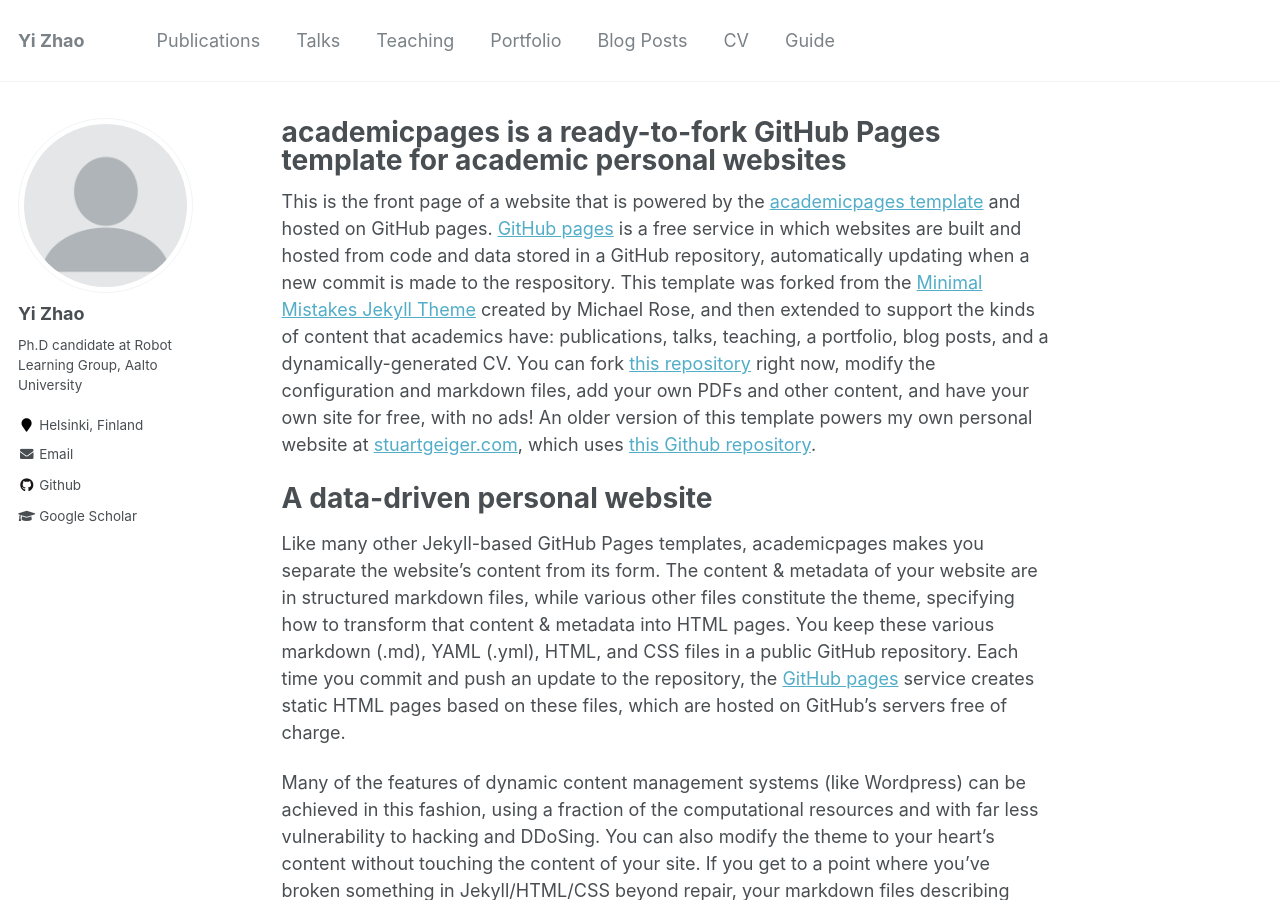
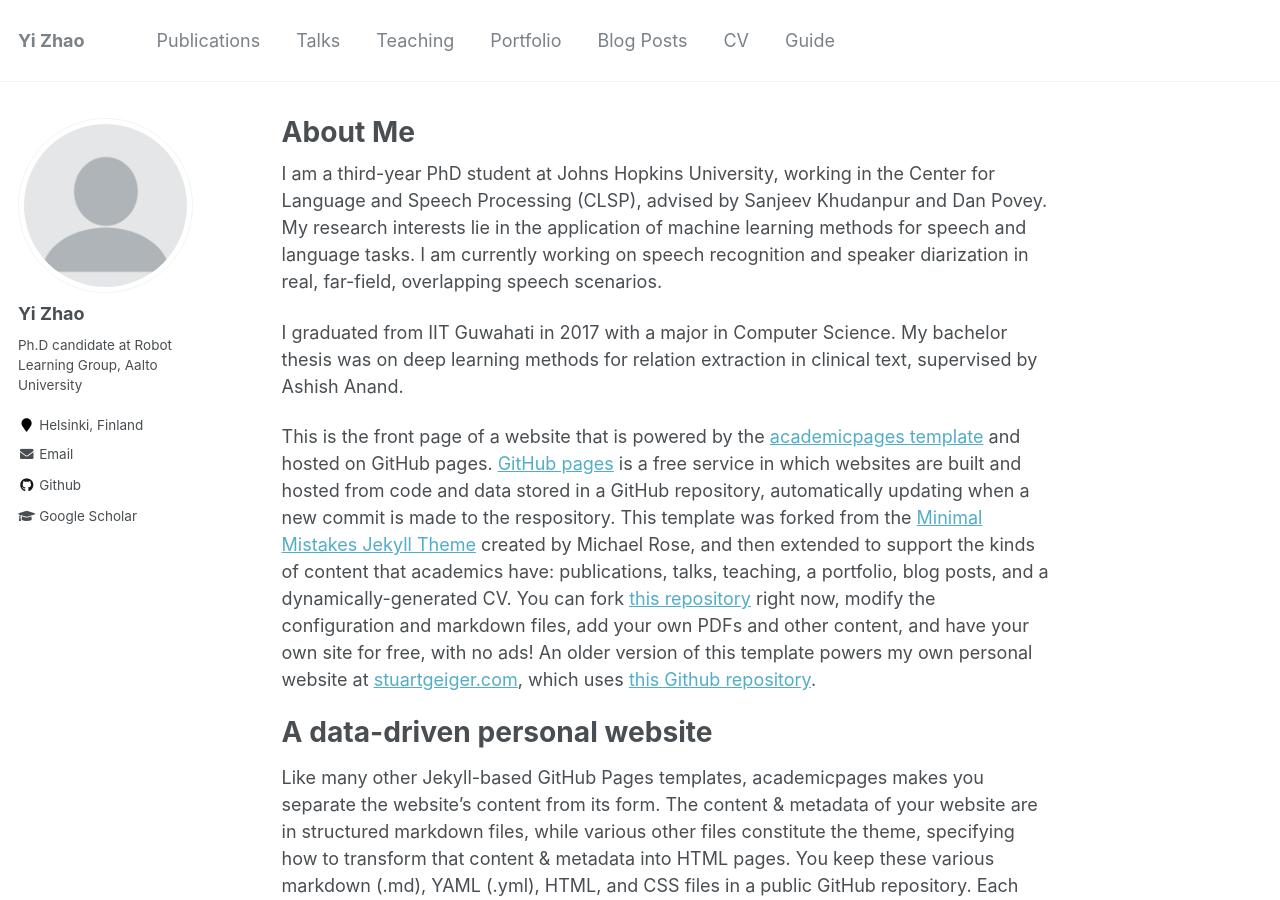
Before and after one commit to zhaoyi11/zhaoyi11.github.io, a Jekyll site: the page built from _pages/about.md, in a window 1280 px wide and 900 px high. Built offline with Jekyll 4.4.1, drawn with Linux system fonts in a browser that asks for light colours.

Commit message:
try about me

```diff
--- a/_pages/about.md
+++ b/_pages/about.md
@@ -1,12 +1,20 @@
 ---
 permalink: /
-title: "academicpages is a ready-to-fork GitHub Pages template for academic personal websites"
+title: "About Me"
 excerpt: "About me"
 author_profile: true
 redirect_from:
   - /about/
   - /about.html
 ---
+
+
+I am a third-year PhD student at Johns Hopkins University, working in the Center for Language and Speech Processing (CLSP), advised by Sanjeev Khudanpur and Dan Povey. My research interests lie in the application of machine learning methods for speech and language tasks. I am currently working on speech recognition and speaker diarization in real, far-field, overlapping speech scenarios.
+
+I graduated from IIT Guwahati in 2017 with a major in Computer Science. My bachelor thesis was on deep learning methods for relation extraction in clinical text, supervised by Ashish Anand.
+
+
+
 
 This is the front page of a website that is powered by the [academicpages template](https://github.com/academicpages/academicpages.github.io) and hosted on GitHub pages. [GitHub pages](https://pages.github.com) is a free service in which websites are built and hosted from code and data stored in a GitHub repository, automatically updating when a new commit is made to the respository. This template was forked from the [Minimal Mistakes Jekyll Theme](https://mmistakes.github.io/minimal-mistakes/) created by Michael Rose, and then extended to support the kinds of content that academics have: publications, talks, teaching, a portfolio, blog posts, and a dynamically-generated CV. You can fork [this repository](https://github.com/academicpages/academicpages.github.io) right now, modify the configuration and markdown files, add your own PDFs and other content, and have your own site for free, with no ads! An older version of this template powers my own personal website at [stuartgeiger.com](http://stuartgeiger.com), which uses [this Github repository](https://github.com/staeiou/staeiou.github.io).
 
```
